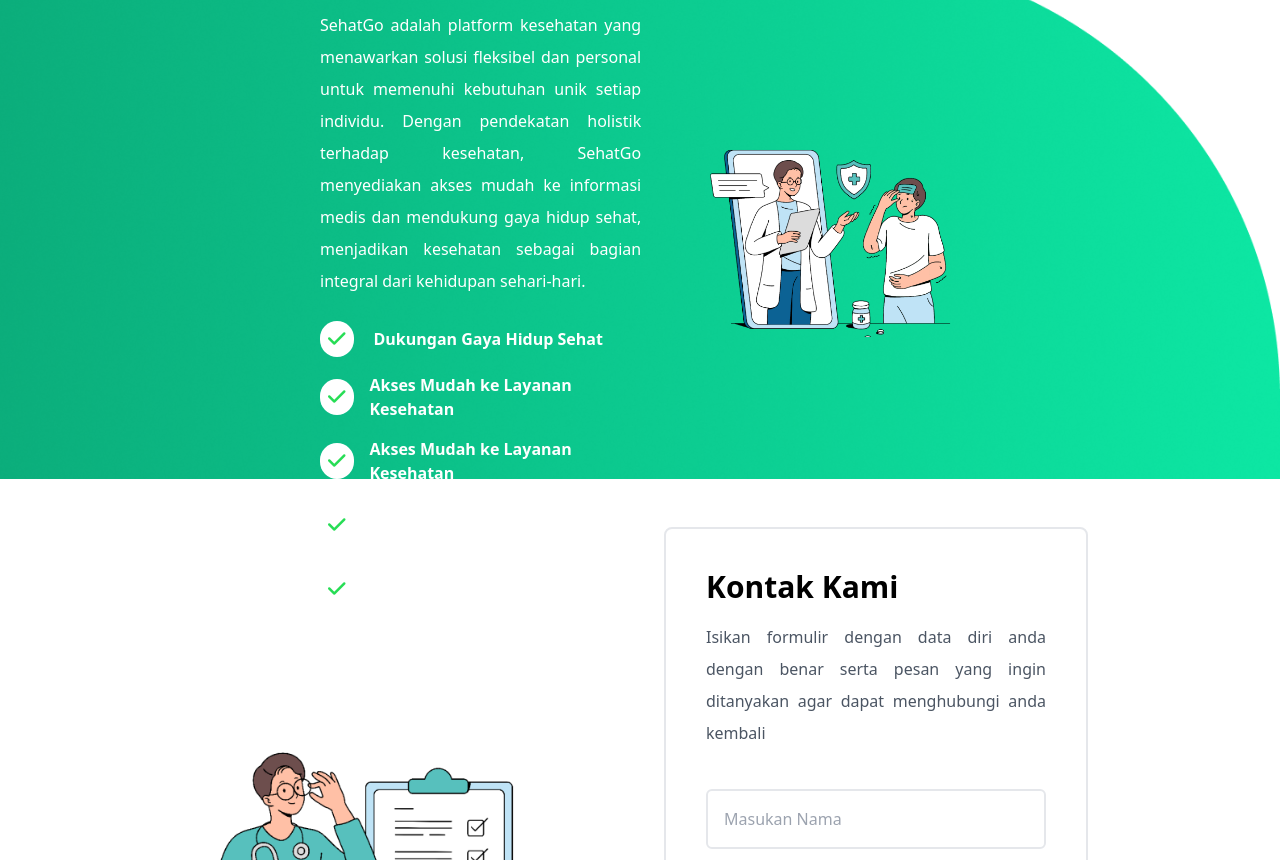
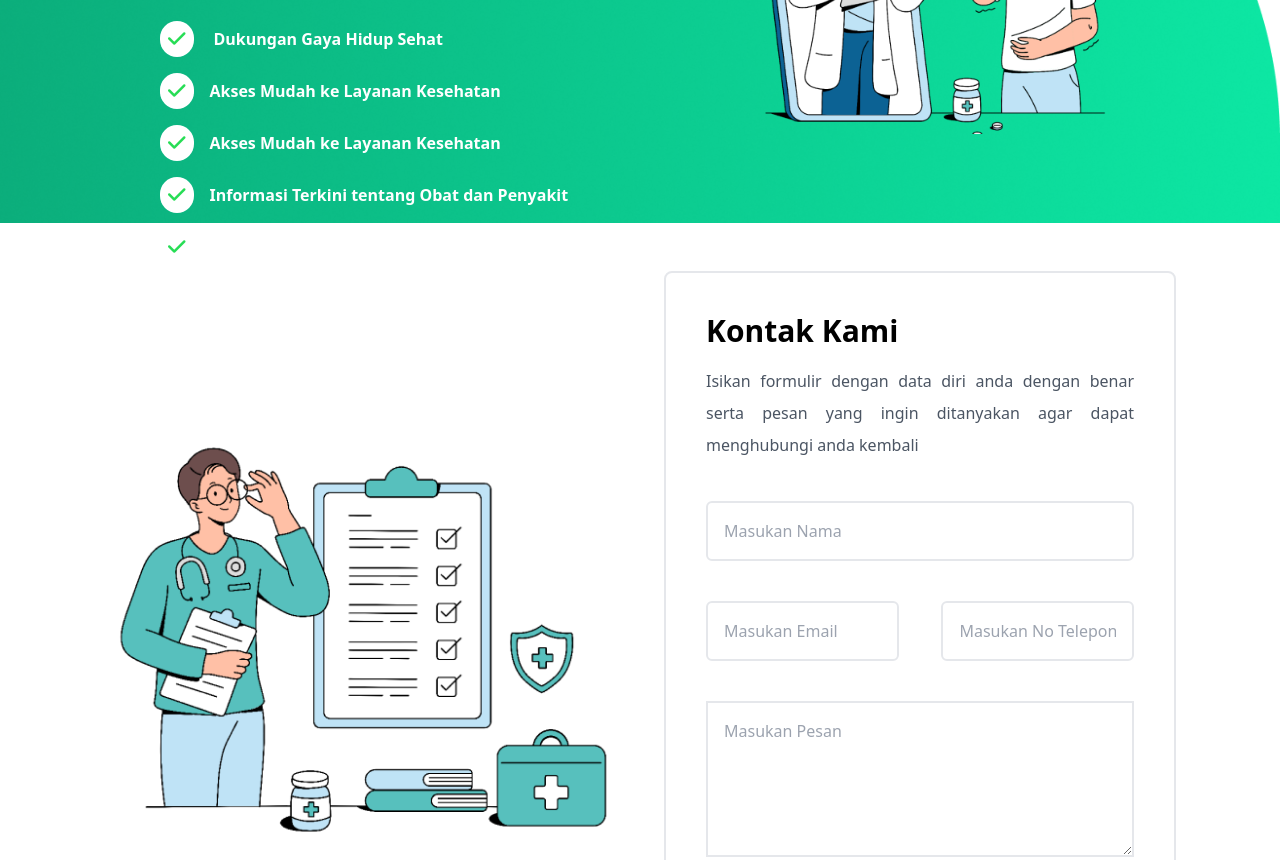
Before and after one commit to satyaflow/SehatGo, a website: page tentang.html in a window 1280 px wide. Shown: the part 2447-3307 px from the top of the page. Drawn offline with nearby package versions, Linux system fonts and the light colour scheme.

Commit message:
tentang responsive

```diff
--- a/tentang.html
+++ b/tentang.html
@@ -18,6 +18,16 @@
     .hijau {
       background-color: #2DD8A3;
     }
+
+    @media (min-width: 854px) {
+  .tablet-1 {
+    width: 80%;
+  }
+}
+
+
+
+
   </style>
 </head>
 
@@ -121,7 +131,7 @@
 
   <div class="w-full h-auto flex justify-center items-center">
 
-    <div class="lg:w-[45%] w-[80%] mt-24 h-auto pb-6 pt-0 flex justify-start items-center flex-col gap-12">
+    <div class="lg:w-[60rem] w-[80%] mt-24 h-auto pb-6 pt-0 flex justify-start items-center flex-col gap-12">
       <h1 class="font-bold text-4xl">Tentang SehatGo</h1>
       <p class="text-justify text-gray-700 leading-loose">SehatGo adalah sebuah platform kesehatan digital yang
         dirancang untuk memberikan solusi komprehensif bagi masyarakat yang peduli dengan kesejahteraan fisik dan mental
@@ -153,8 +163,8 @@
 
   <div
     class="w-full lg:h-[60vh] h-auto bg-[url('Gambar/latar.png')] bg-cover bg-no-repeat bg-center my-12 flex items-center justify-center py-16">
-    <div class="w-[80%] tablet:w-[80%] tablet:flex tablet:flex-col lg:w-[50%] h-full flex-col-reverse flex lg:flex-row md:flex-col-reverse justify-center items-center gap-14">
-      <div class="w-[100%] lg:w-[55%] h-full  flex justify-center items-start flex-col gap-6">
+    <div class="w-[80%] lg:w-[60rem]  h-full flex-col-reverse flex lg:flex-row md:flex-col-reverse justify-center items-center gap-14">
+      <div class="w-[100%] lg:w-[55%]  h-full  flex justify-center items-start flex-col gap-6">
         <h1 class="text-white font-bold text-justify text-4xl">Mengapa Memilih SehatGo ?</h1>
         <p class="text-white font-reguler text-justify leading-loose">SehatGo adalah platform kesehatan yang menawarkan
           solusi fleksibel dan personal untuk memenuhi kebutuhan unik setiap individu. Dengan pendekatan holistik
@@ -207,11 +217,11 @@
 
 
   <div class="w-full lg:h-auto h-auto flex items-center justify-center ">
-    <div class="w-[100%] lg:w-[70%] h-full flex flex-col lg:flex-row items-center justify-center gap-12 mb-10">
+    <div class="w-[100%] lg:w-[70rem] px-6 h-full flex flex-col lg:flex-row items-center justify-center gap-12 mb-10">
       <div class="w-[80%] h-full flex items-center justify-center">
         <img class="bg-cover bg-no-repeat bg-center" src="Gambar/dokter-1.png" alt="Foto Dokter">
       </div>
-      <div class="w-[80%] h-full flex items-center justify-center">
+      <div class="w-[90%] lg:w-[80%] h-full flex items-center justify-center">
         <form class="w-full h-[90%] border-2 rounded-lg p-10 flex justify-start items-start flex-col gap-y-10">
           <div class="w-auto h-auto flex justify-center items-start flex-col gap-4">
             <h1 class="font-bold text-3xl">Kontak Kami</h1>
```
